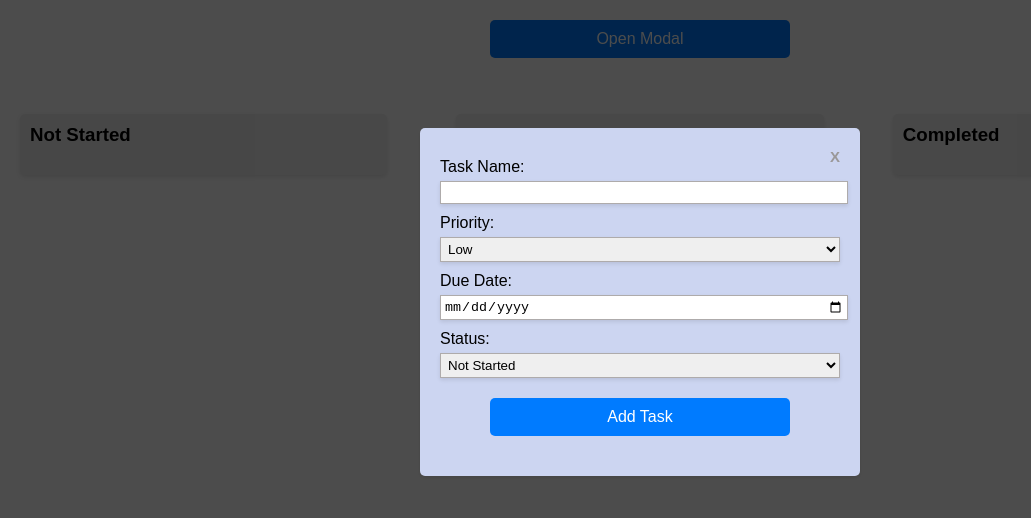
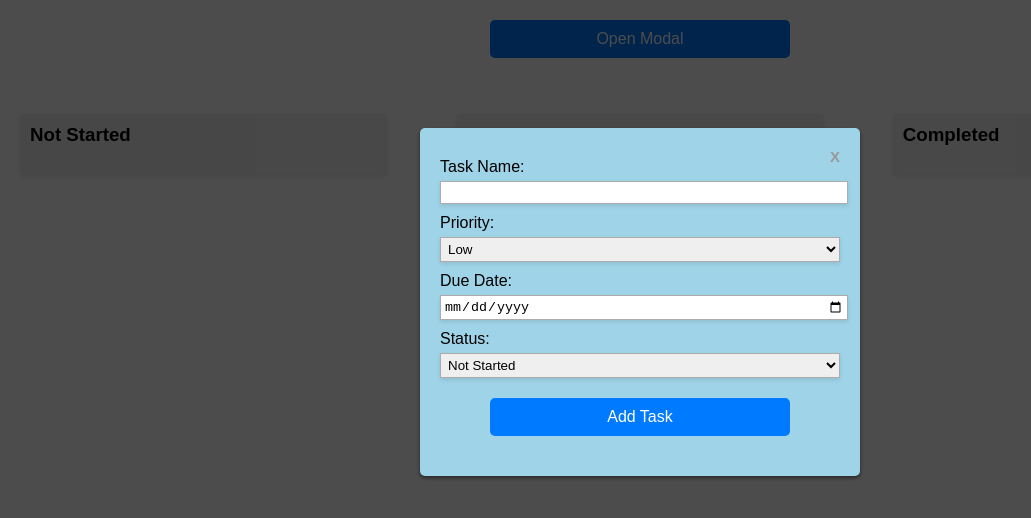
Before and after one commit to AmeyPank/JIRA_Clone, a plain HTML site: page index.html in a window 1280 px wide. Both pictures are taken after a click on the button "Open Modal". Shown: the whole page, without its empty margins (0-1031 px from the left). Drawn offline with Linux system fonts and the light colour scheme.

Commit message:
modal content color changed

```diff
--- a/styles.css
+++ b/styles.css
@@ -114,9 +114,9 @@ button:hover {
 }
 
 .modal-content {
-  background-color: #ccd5f1;
+  background-color: #9fd3e7;
   border-radius: 5px;
-  box-shadow: 0 2px 4px rgba(0, 0, 0, 0.1);
+  box-shadow: 0 2px 4px rgba(0, 0, 0, 0.5);
   margin: 10% auto;
   padding: 20px;
   width: 80%;
```
